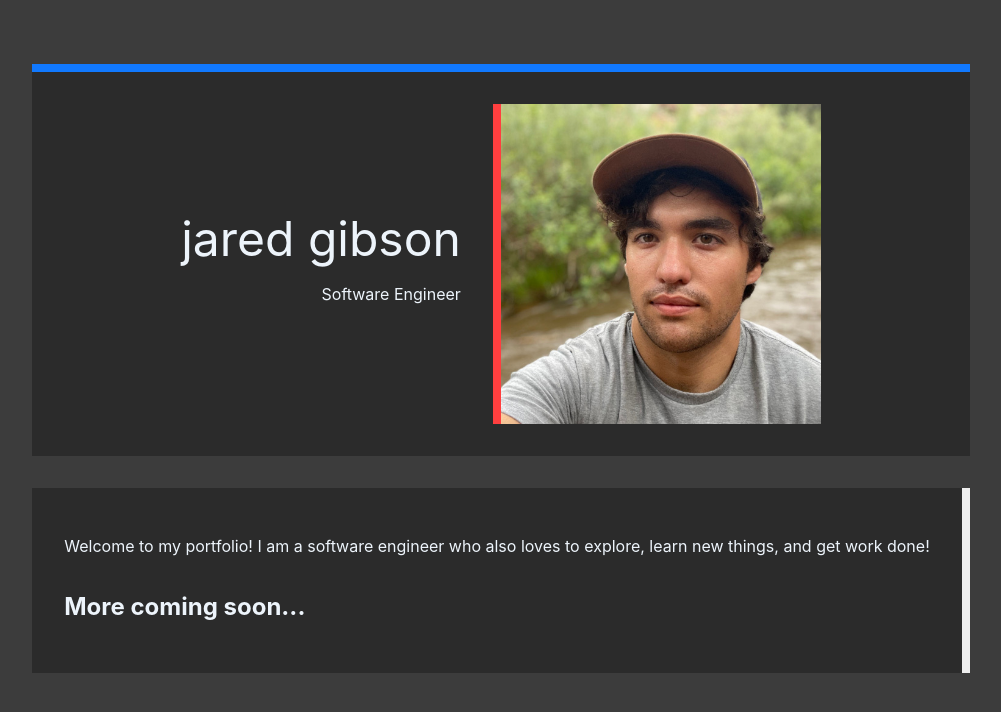
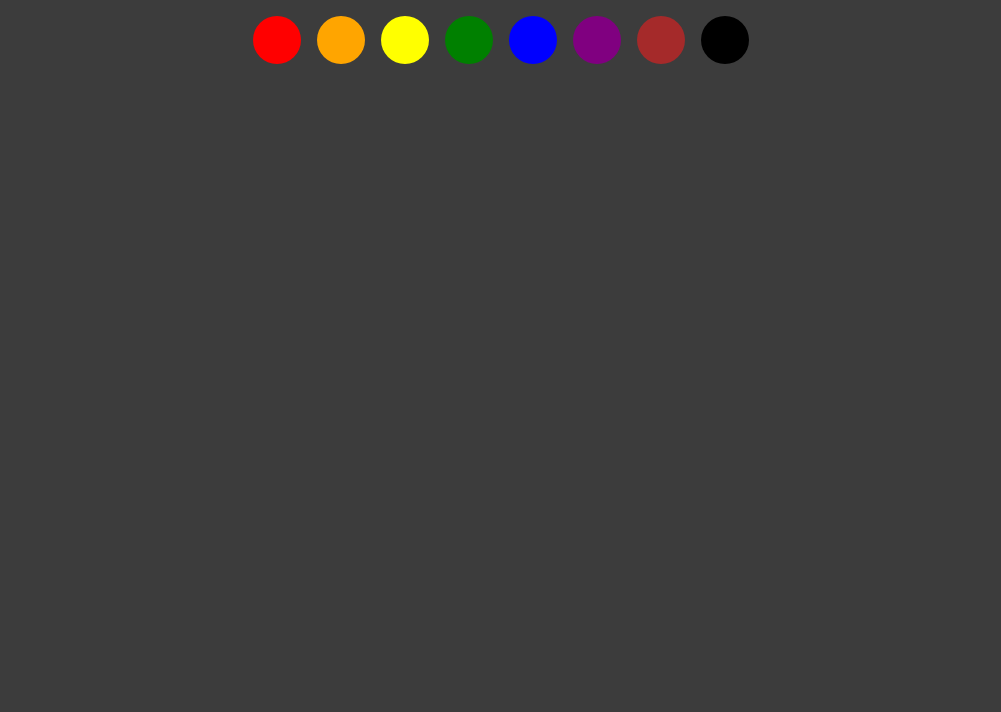
Before and after one commit to guiterguy219/gibsonj, a React (Create React App) app: page /painter in a window 1280 px wide. Shown: the top 712 px of the page, without its empty margins (139-1140 px from the left). Built offline with nearby package versions, Linux system fonts and the light colour scheme.

Commit message:
add painter

```diff
--- a/package.json
+++ b/package.json
@@ -8,6 +8,7 @@
     "@testing-library/user-event": "^13.5.0",
     "react": "^18.1.0",
     "react-dom": "^18.1.0",
+    "react-router-dom": "^6.3.0",
     "react-scripts": "5.0.1",
     "sass": "^1.51.0",
     "web-vitals": "^2.1.4"
--- a/src/App.tsx
+++ b/src/App.tsx
@@ -1,6 +1,8 @@
 import { useEffect } from 'react';
+import { BrowserRouter, Routes, Route } from "react-router-dom";
 import './App.scss';
 import Home from './pages/home/Home';
+import Painter from './pages/painter/Painter';
 
 function App() {
   useEffect(() => {
@@ -8,15 +10,12 @@ function App() {
   }, []);
 
   return (
-    <div style={{
-      maxWidth: '60rem',
-      alignSelf: 'center',
-      display: 'flex',
-      flexDirection: 'column',
-      alignItems: 'stretch'
-    }}>
-      <Home></Home>
-    </div>
+    <BrowserRouter>
+      <Routes>
+        <Route path="/" element={<Home/>}></Route>
+        <Route path="/painter" element={<Painter/>}></Route>
+      </Routes>
+    </BrowserRouter>
   );
 }
 
--- /dev/null
+++ b/src/components/menu-button/MenuButton.scss
@@ -0,0 +1,43 @@
+#menuWrapper {
+    position: relative;
+    cursor: pointer;
+}
+
+.menu-bar {
+    position: absolute;
+    width: 100%;
+    border-radius: 1px;
+}
+
+#menuBar1 {
+    top: 0%;
+}
+
+#menuBar2 {
+    top: 50%;
+    transform: translateY(-50%);
+    transition: opacity 1s;
+}
+
+#menuBar3 {
+    bottom: 0;
+}
+
+#menuBar1, #menuBar3 {
+    transition: transform 1s, width 1s;
+}
+
+.expanded {
+    #menuBar2 {
+        opacity: 0;
+    }
+
+    #menuBar1 {
+        transform: translateY(350%) rotate(-30deg);
+        width: 110%;
+    }
+    #menuBar3 {
+        transform: translateY(-350%) rotate(30deg);
+        width: 110%;
+    }
+}
--- /dev/null
+++ b/src/components/menu-button/MenuButton.tsx
@@ -0,0 +1,26 @@
+import { useState } from 'react';
+import './MenuButton.scss';
+
+const MenuButton: React.FC = () => {
+    const [expanded, setExpanded] = useState(false);
+    const height = 20;
+    const menuBarStyle = {
+        backgroundColor: 'white',
+        height: height * 0.1,
+    };
+
+    return (
+        <div id="menuWrapper" style={{
+            height: '1rem',
+            width: height * 1.5 + 'px',
+        }}
+        onClick={() => setExpanded(!expanded)}
+        className={expanded ? 'expanded' : ''}>
+            <div id="menuBar1" className={'menu-bar'} style={menuBarStyle}></div>
+            <div id="menuBar2" className={'menu-bar'} style={menuBarStyle}></div>
+            <div id="menuBar3" className={'menu-bar'} style={menuBarStyle}></div>
+        </div>
+    )
+}
+
+export default MenuButton;
--- a/src/pages/home/Home.tsx
+++ b/src/pages/home/Home.tsx
@@ -1,10 +1,45 @@
-import { Fragment } from 'react';
+import MenuButton from '../../components/menu-button/MenuButton';
 import PageTile from '../../components/PageTile';
 import './Home.scss';
 
 const Home: React.FC = () => {
     return (
-        <Fragment>
+        <div style={{
+            maxWidth: '60rem',
+            alignSelf: 'center',
+            display: 'flex',
+            flexDirection: 'column',
+            alignItems: 'stretch'
+          }}>
+            <div style={{
+              height: '4rem',
+              display: 'flex',
+              justifyContent: 'space-between',
+              alignItems: 'stretch',
+            }}>
+              <div style={{
+                display: 'flex',
+                alignItems: 'center',
+              }}>
+                <span style={{
+                  fontWeight: 'bold',
+                  textTransform: 'lowercase',
+                  border: 'solid #eee 0.2rem',
+                  borderLeft: 'none',
+                  borderRight: 'none',
+                  padding: '0.2rem 1rem 0.3rem 1rem',
+                }}>jg</span>
+              </div>
+              <div style={{flexGrow: '1'}}></div>
+              <div style={{
+                // display: 'flex',
+                alignItems: 'center',
+                display: 'none' // remove when ready
+              }}>
+                <MenuButton></MenuButton>
+              </div>
+            </div>
+
             <PageTile
             accentPosition={'top'}
             accentColor={'#1179ff'}
@@ -12,7 +47,6 @@ const Home: React.FC = () => {
                 display: 'flex',
                 flexDirection: 'column',
                 alignItems: 'stretch',
-                marginTop: '4rem',
             }}>
                 <div style={{
                     display: 'flex',
@@ -70,7 +104,7 @@ const Home: React.FC = () => {
                 </p>
                 <h2>More coming soon...</h2>
             </PageTile>
-        </Fragment>
+        </div>
     )
 }
 
--- /dev/null
+++ b/src/pages/painter/Painter.tsx
@@ -0,0 +1,129 @@
+import { createRef, MouseEvent, TouchEvent, useEffect, useState } from "react";
+
+const colors = [
+    'red',
+    'orange',
+    'yellow',
+    'green',
+    'blue',
+    'purple',
+    'brown',
+    'black'
+]
+
+const Painter: React.FC = () => {
+    const [isPainting, setIsPainting] = useState(false);
+    const [ctx, setCtx] = useState<CanvasRenderingContext2D | undefined | null>();
+    const [coordX, setCoordX] = useState(0);
+    const [coordY, setCoordY] = useState(0);
+    const [strokeColor, setStrokeColor] = useState('black');
+
+    const canvasRef = createRef<HTMLCanvasElement>();
+
+    useEffect(() => {
+        setCtx(canvasRef.current?.getContext('2d'));
+    }, [canvasRef]);
+
+    useEffect(() => {
+        const handleResize = () => {
+            if (!ctx) { return; }
+            ctx.canvas.width = window.innerWidth;
+            ctx.canvas.height = window.innerHeight;
+        };
+
+        window.addEventListener('resize', handleResize);
+        handleResize();
+    }, [ctx])
+
+    const setPosition = (event: MouseEvent | TouchEvent) => {
+        const canvas = canvasRef.current;
+        if (!canvas) { return; }
+        let x = 0;
+        let y = 0;
+        if ('screenX' in event.nativeEvent) {
+            x = event.nativeEvent.clientX;
+            y = event.nativeEvent.clientY;
+        } else if ('touches' in event.nativeEvent) {
+            x = event.nativeEvent.touches[0].clientX;
+            y = event.nativeEvent.touches[0].clientY;
+        }
+        setCoordX(x - (canvas.offsetLeft || 0));
+        setCoordY(y - (canvas.offsetTop || 0));
+    }
+
+    const startPaint = (event: MouseEvent<HTMLCanvasElement> | TouchEvent<HTMLCanvasElement>) => {
+        event.nativeEvent.preventDefault();
+        event.nativeEvent.stopImmediatePropagation();
+        setIsPainting(true);
+        setPosition(event);
+    }
+
+    const registerPaint = (event: MouseEvent<HTMLCanvasElement> | TouchEvent<HTMLCanvasElement>) => {
+        if (!isPainting) { return; }
+        if (!ctx) { return; }
+        event.nativeEvent.preventDefault();
+        event.nativeEvent.stopImmediatePropagation();
+
+        ctx.beginPath();
+        ctx.lineWidth = 5;
+        ctx.lineCap = 'round';
+        ctx.strokeStyle = strokeColor;
+
+        // Move and reset position
+        ctx.moveTo(coordX, coordY);
+        setPosition(event);
+
+        ctx.lineTo(coordX, coordY);
+        ctx.stroke();
+    }
+
+    const stopPaint = () => {
+        setIsPainting(false);
+        ctx?.closePath();
+    }
+
+    return (
+        <div style={{
+            height: '100vh',
+            width: '100vw',
+            display: 'flex',
+            flexDirection: 'column',
+            alignItems: 'center',
+        }}>
+            <div style={{
+                display: 'flex',
+                gap: '1rem',
+                flexWrap: 'wrap',
+                margin: '1rem',
+                justifyContent: 'center'
+            }}>
+                { colors.map(color =>
+                    <div style={{
+                        background: color,
+                        height: '3rem',
+                        width: '3rem',
+                        borderRadius: '50%'
+                    }}
+                    onClick={() => setStrokeColor(color)}
+                    key={color}></div>
+                )}
+            </div>
+            <canvas
+                ref={canvasRef}
+                onMouseDown={(e) => startPaint(e)}
+                onMouseMove={(e) => registerPaint(e)}
+                onMouseUp={stopPaint}
+                onTouchStart={(e) => startPaint(e)}
+                onTouchMove={(e) => registerPaint(e)}
+                onTouchEnd={stopPaint}
+                onTouchCancel={stopPaint}
+                style={{
+                    width: '100vw',
+                    flexGrow: '1',
+                }}
+            ></canvas>
+        </div>
+    )
+}
+
+export default Painter;
```
Also changed, not shown: 1 other file (tests, documents, lock files or other folders).
